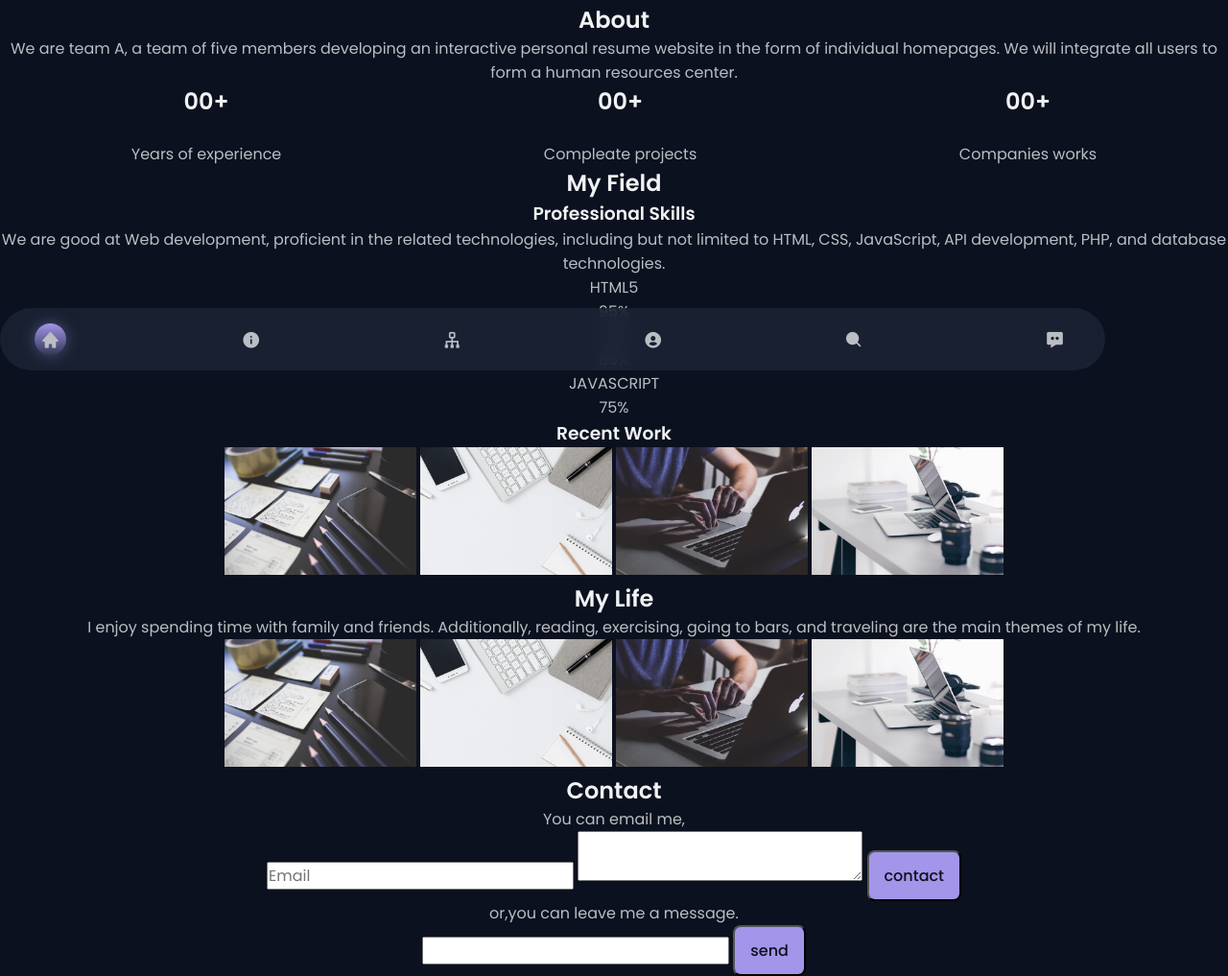
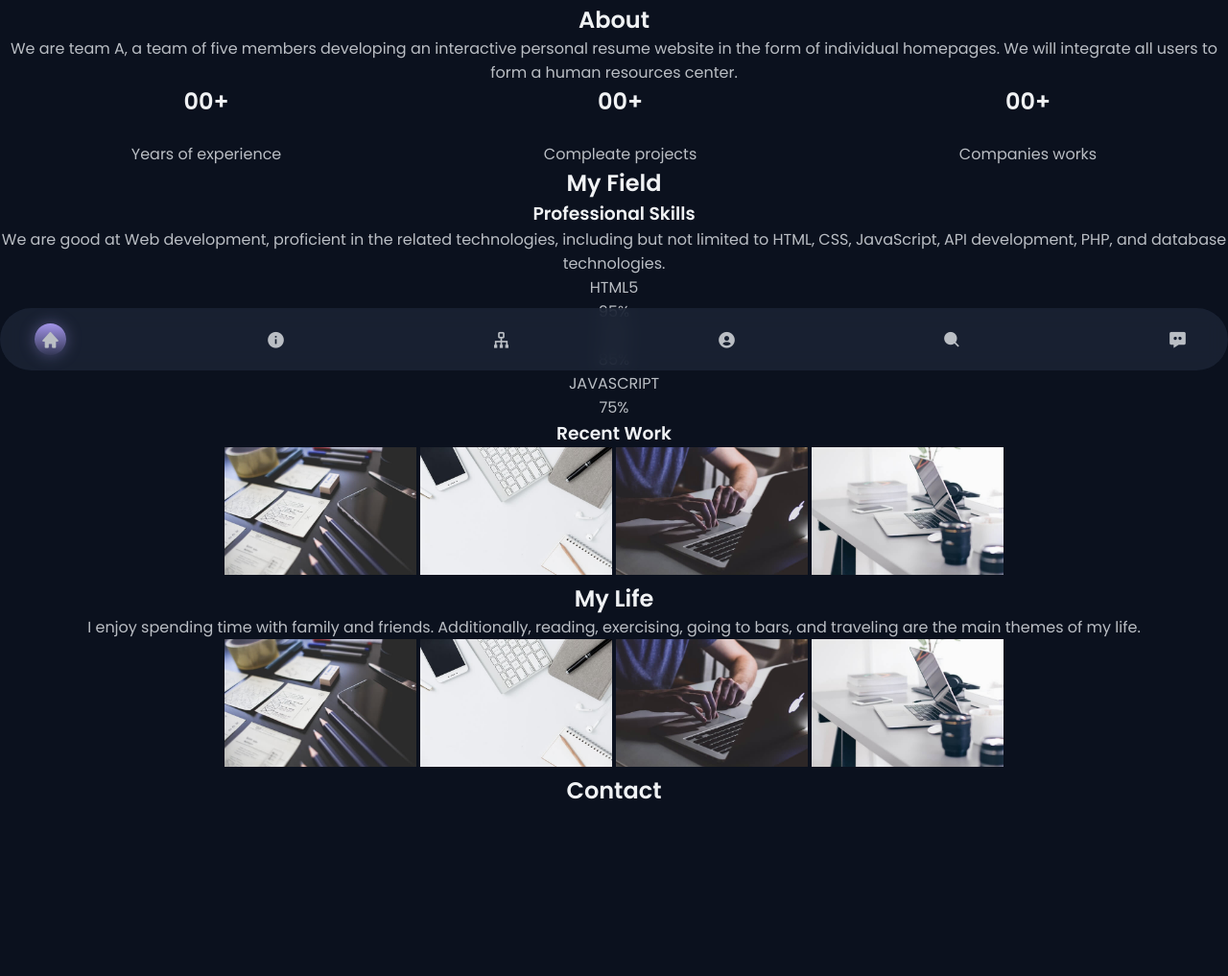
Before and after one commit to oliwave/profile, a plain HTML site: page templates/profile.html in a window 1280 px wide. Shown: the part 398-1415 px from the top of the page at 96% size. After the commit the page ends 1335 px from the top, so only its background shows below. Drawn offline with nearby package versions, Linux system fonts and the light colour scheme; no server answers.

Commit message:
temporary store

```diff
--- a/static/css/styles.css
+++ b/static/css/styles.css
@@ -84,6 +84,7 @@ body {
   color: var(--text-color);
   transition: .4s; /* for light mode animation */
   text-align: center;
+  padding-bottom: 6rem;
 }
 
 h1, h2, h3 {
@@ -165,7 +166,7 @@ img {
   position: fixed;
   bottom: 1rem;
   background-color: hsl(var(--second-hue), 32%, 16%, .8);
-  width: 90%;
+  width: 100%;
   border-radius: 4rem;
   padding: 1rem 2.25rem;
   backdrop-filter: blur(10px);
--- a/templates/profile.html
+++ b/templates/profile.html
@@ -114,19 +114,7 @@
 
 		<div class="contact" id="_contact">
 			<h2>Contact</h2>
-			<p>You can email me,</p>
-			<div class="contact-email">
-				<form action="">
-					<input type="mail" placeholder="Email" />
-					<textarea></textarea>
-					<input class="button" type="button" value="contact"/>
-				</form>
-			</div>
-			<p>or,you can leave me a message.</p>
-			<div class="contact-message">
-				<input type="text" name="" id="">
-				<input type="button" class="button" value="send" id="">
-			</div>
+
 		</div>
 		<div id="logout-container">
 			<button id="logout_button" class="button">Logout</button>
```
